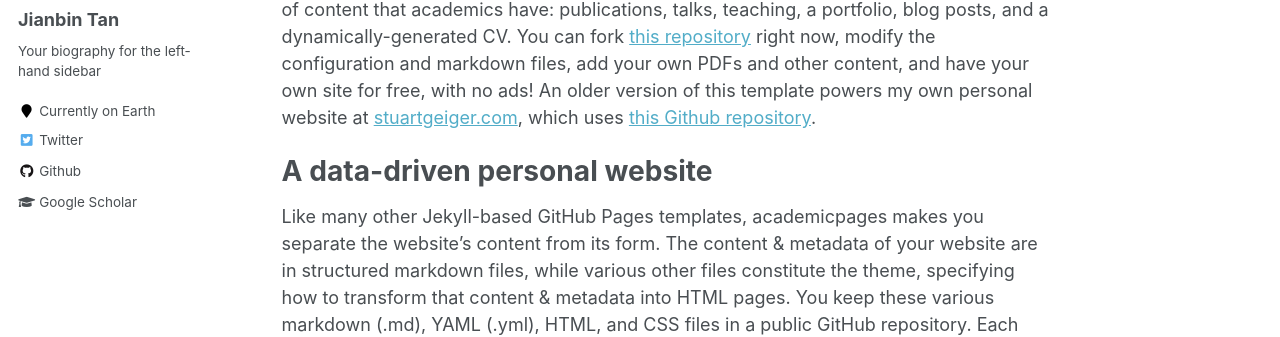
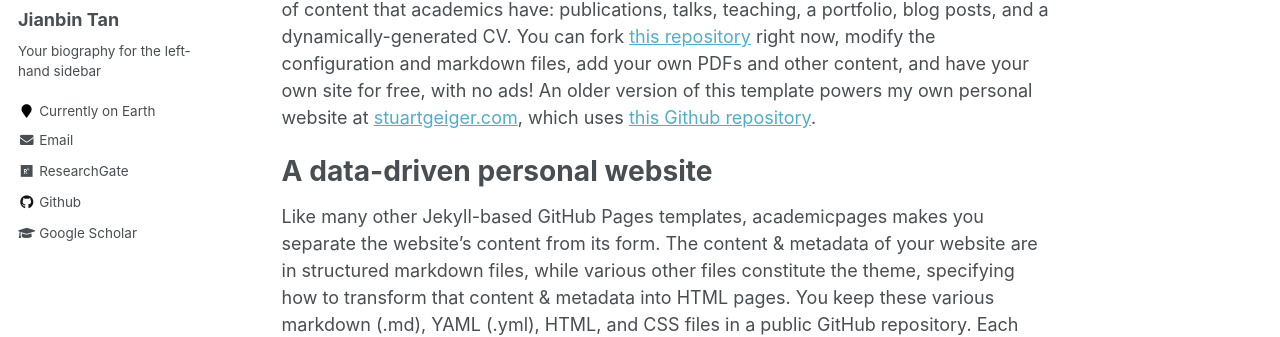
Before and after one commit to Tan-jianbin/Tan-jianbin.github.io, a Jekyll site: the page built from _pages/about.md, in a window 1280 px wide. Shown: the part 327-664 px from the top of the page. Built offline with Jekyll 4.4.1, drawn with Linux system fonts in a browser that asks for light colours; some of the changed lines change nothing that is shown.

Commit message:
Update _config.yml

```diff
--- a/_config.yml
+++ b/_config.yml
@@ -87,8 +87,8 @@ author:
   employer         :
   pubmed           :
   googlescholar    : "https://scholar.google.com/citations?user=ez9HH8kAAAAJ&hl=en"
-  email            :
-  researchgate     :  # example: "https://www.researchgate.net/profile/yourprofile"
+  email            : "tanjb6@mail2.sysu.edu.cn"
+  researchgate     : "https://www.researchgate.net/profile/Jianbin-Tan"
   uri              :
   bitbucket        :
   codepen          :
@@ -109,7 +109,7 @@ author:
   stackoverflow    : # http://stackoverflow.com/users/123456/username
   steam            :
   tumblr           :
-  twitter          : ""
+  twitter          :
   vine             :
   weibo            :
   xing             :
```
